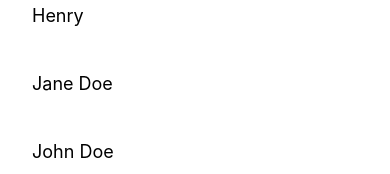
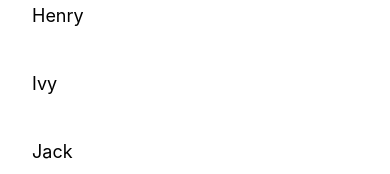
Before and after one commit to SE3A04-Project-Team/secure-chat-app, a React Native app in the folder app/: screen /ContactScreen in a window 390 px wide. Shown: the part 667-841 px from the top of the page. Built offline with nearby package versions, Linux system fonts and the light colour scheme.

Commit message:
added more sample contacts

```diff
--- a/app/screens/ContactScreen.jsx
+++ b/app/screens/ContactScreen.jsx
@@ -15,6 +15,11 @@ const ContactScreen = ({navigation}) => {
         {id: 8, name: "Frank"},
         {id: 9, name: "Grace"},
         {id: 10, name: "Henry"},
+        {id: 11, name: "Ivy"},
+        {id: 12, name: "Jack"},
+        {id: 13, name: "Kathy"},
+        {id: 14, name: "Liam"},
+        {id: 15, name: "Mia"},
     ]
 
     // function to sort contactData by name in ascending order (this should be handled by server later)
```
